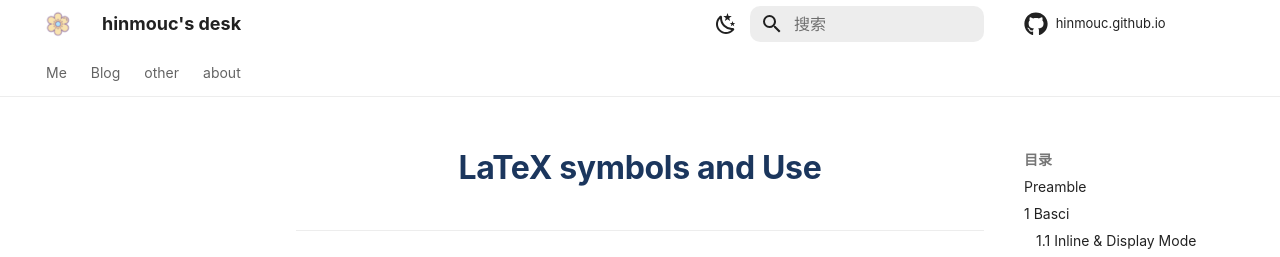
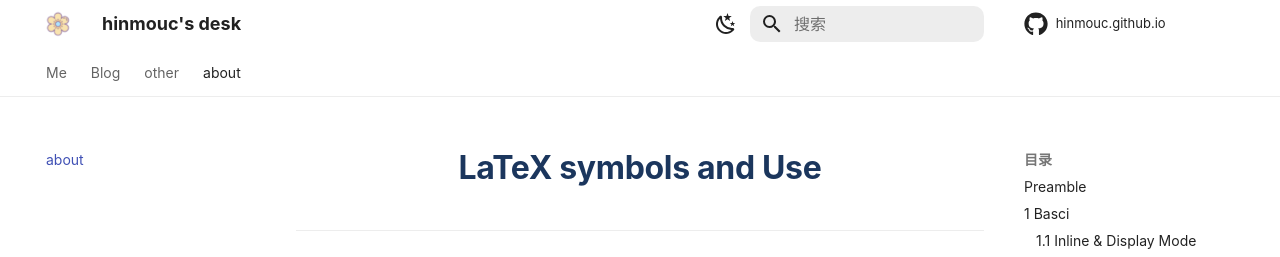
Before and after one commit to hinmouc/hinmouc.github.io, an MkDocs documentation site: the page built from docs/latex.md, in a window 1280 px wide. Shown: the top 257 px of the page. Built offline with MkDocs 1.6.1 and Material for MkDocs 9.7.7, drawn with Linux system fonts in a browser that asks for light colours.

Commit message:
Update
042

```diff
--- a/mkdocs.yml
+++ b/mkdocs.yml
@@ -22,7 +22,7 @@ nav:
       - Latex: research/LaTeX.md
       - Evaluate for image fusion: research/Evaluate_IF.md
   - other: about.md
-  - about: LaTeX.md
+  - about: latex.md
 
 
 
```
